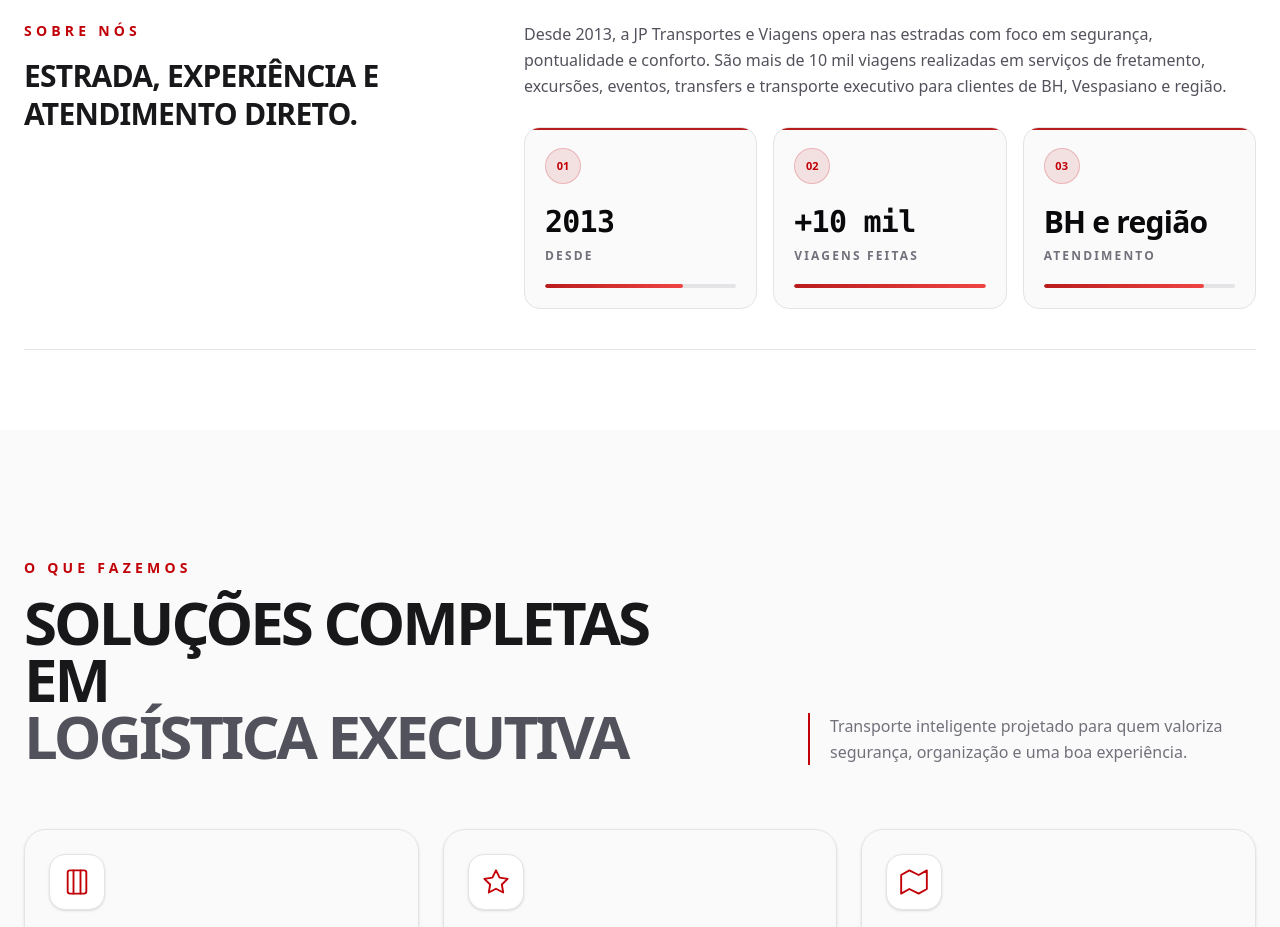
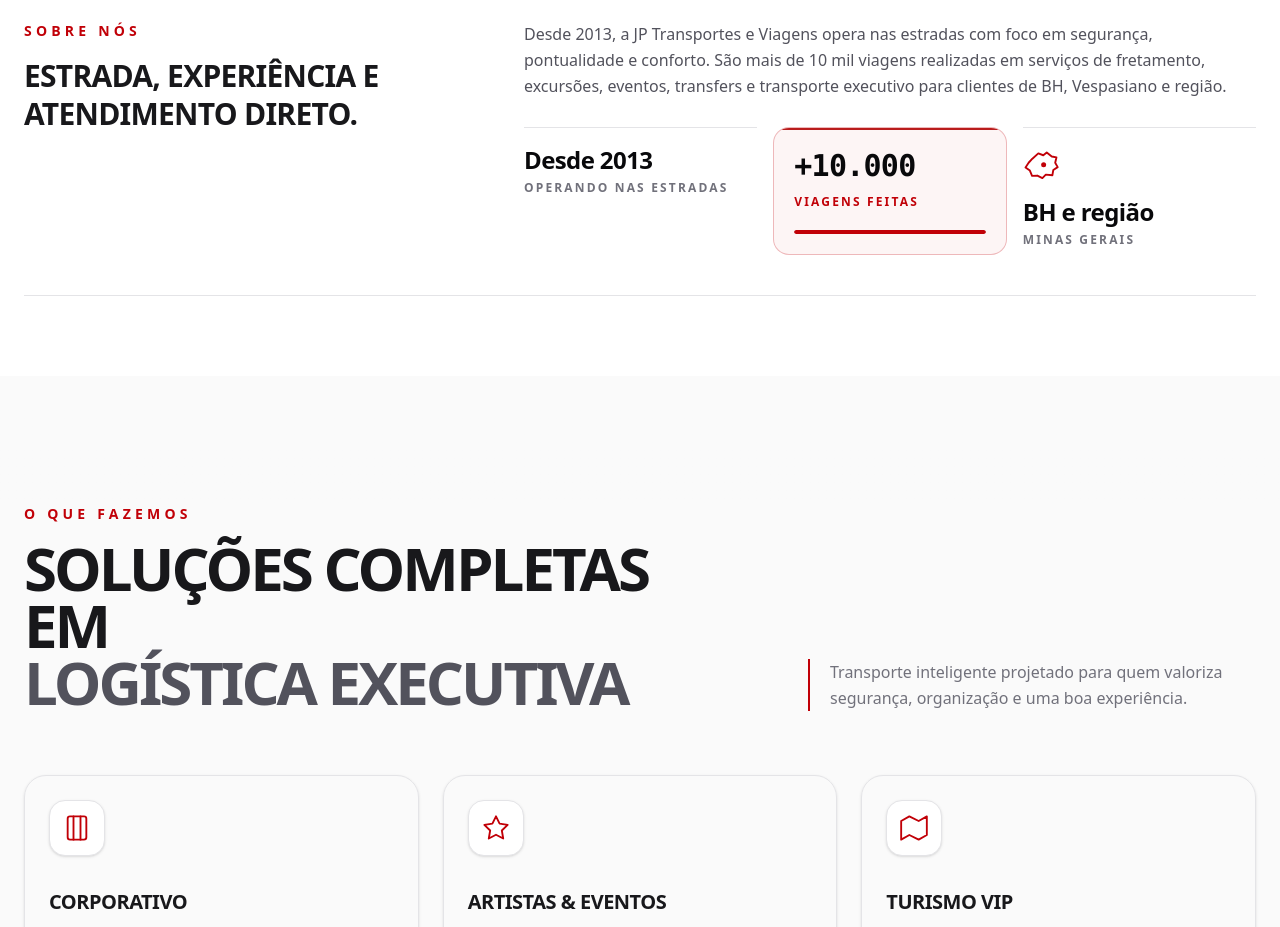
Before and after one commit to devLeao/jptransportes, a Next.js app: page / in a window 1280 px wide. Shown: the part 900-1827 px from the top of the page. Built offline with nearby package versions, Linux system fonts and the light colour scheme.

Commit message:
ajuste sobre a empresa

```diff
--- a/app/globals.css
+++ b/app/globals.css
@@ -81,9 +81,9 @@
 
 .about-stat {
   opacity: 0;
-  transform: translateY(18px);
-  transition: opacity 0.75s ease, transform 0.75s ease, border-color 0.4s ease,
-    background-color 0.4s ease;
+  transform: translateY(14px);
+  transition: opacity 0.7s ease, transform 0.7s ease, border-color 0.4s ease,
+    background-color 0.4s ease, box-shadow 0.4s ease;
 }
 
 .section-reveal.is-visible .about-stat {
@@ -99,8 +99,10 @@
   transition-delay: 0.24s;
 }
 
-.section-reveal.is-visible .about-stat:hover {
+.section-reveal.is-visible .about-trip-counter:hover,
+.section-reveal.is-visible .about-trip-counter:focus-visible {
   border-color: rgba(185, 28, 28, 0.45);
+  box-shadow: 0 18px 45px rgba(185, 28, 28, 0.12);
 }
 
 .about-stat-line {
@@ -114,45 +116,8 @@
   transition: width 2s ease;
 }
 
-.about-stat-line-delay-1 {
-  transition-delay: 0.18s;
-}
-
-.about-stat-line-delay-2 {
-  transition-delay: 0.32s;
-}
-
 .section-reveal.is-visible .about-stat-line {
   width: 100%;
-}
-
-.about-progress {
-  display: block;
-  width: 0;
-  height: 100%;
-  border-radius: 999px;
-  background: linear-gradient(90deg, #b91c1c, #ef4444);
-  transition: width 2.6s cubic-bezier(0.22, 1, 0.36, 1);
-}
-
-.about-progress-2 {
-  transition-delay: 0.18s;
-}
-
-.about-progress-3 {
-  transition-delay: 0.32s;
-}
-
-.section-reveal.is-visible .about-progress-1 {
-  width: 72%;
-}
-
-.section-reveal.is-visible .about-progress-2 {
-  width: 100%;
-}
-
-.section-reveal.is-visible .about-progress-3 {
-  width: 84%;
 }
 
 @keyframes hero-reveal {
--- a/app/page.tsx
+++ b/app/page.tsx
@@ -1,6 +1,6 @@
 'use client';
 
-import { useEffect, useMemo, useRef, useState } from 'react';
+import { useCallback, useEffect, useMemo, useRef, useState } from 'react';
 import type { PointerEvent as ReactPointerEvent } from 'react';
 import Image from 'next/image';
 
@@ -428,7 +428,6 @@
   const countAnimationRef = useRef<number | null>(null);
   const [activeService, setActiveService] = useState(0);
   const [activePhoto, setActivePhoto] = useState(0);
-  const [yearCount, setYearCount] = useState(2000);
   const [travelCount, setTravelCount] = useState(0);
 
   const currentService = useMemo(() => services[activeService], [activeService]);
@@ -437,8 +436,38 @@
     currentServicePhoto.endsWith('.mp4') ||
     currentServicePhoto.endsWith('.webm') ||
     currentServicePhoto.endsWith('.ogg');
-  const travelCountLabel =
-    travelCount >= 10000 ? '+10 mil' : `+${travelCount.toLocaleString('pt-BR')}`;
+  const travelCountLabel = `+${travelCount.toLocaleString('pt-BR')}`;
+
+  const animateTravelCount = useCallback(() => {
+    if (countAnimationRef.current) {
+      cancelAnimationFrame(countAnimationRef.current);
+    }
+
+    const reducedMotion = window.matchMedia('(prefers-reduced-motion: reduce)').matches;
+
+    if (reducedMotion) {
+      setTravelCount(10000);
+      return;
+    }
+
+    setTravelCount(0);
+
+    const start = performance.now();
+    const duration = 4200;
+
+    const animateCount = (time: number) => {
+      const progress = Math.min((time - start) / duration, 1);
+      const eased = 1 - Math.pow(1 - progress, 4);
+
+      setTravelCount(Math.round(eased * 10000));
+
+      if (progress < 1) {
+        countAnimationRef.current = requestAnimationFrame(animateCount);
+      }
+    };
+
+    countAnimationRef.current = requestAnimationFrame(animateCount);
+  }, []);
 
   useEffect(() => {
     if (!pageRef.current) return;
@@ -454,30 +483,7 @@
 
           if (entry.target.id === 'sobre' && !countStartedRef.current) {
             countStartedRef.current = true;
-
-            const reducedMotion = window.matchMedia('(prefers-reduced-motion: reduce)').matches;
-
-            if (reducedMotion) {
-              setYearCount(2013);
-              setTravelCount(10000);
-            } else {
-              const start = performance.now() + 250;
-              const duration = 3600;
-
-              const animateCount = (time: number) => {
-                const progress = Math.min(Math.max((time - start) / duration, 0), 1);
-                const eased = 1 - Math.pow(1 - progress, 3);
-
-                setYearCount(Math.round(2000 + eased * 13));
-                setTravelCount(Math.round(eased * 10000));
-
-                if (progress < 1) {
-                  countAnimationRef.current = requestAnimationFrame(animateCount);
-                }
-              };
-
-              countAnimationRef.current = requestAnimationFrame(animateCount);
-            }
+            animateTravelCount();
           }
 
           observer.unobserve(entry.target);
@@ -495,7 +501,7 @@
         cancelAnimationFrame(countAnimationRef.current);
       }
     };
-  }, []);
+  }, [animateTravelCount]);
 
   useEffect(() => {
     const reducedMotion = window.matchMedia('(prefers-reduced-motion: reduce)').matches;
@@ -682,55 +688,61 @@
               </p>
 
               <div className="mt-7 grid grid-cols-1 gap-4 sm:grid-cols-3">
-                <div className="about-stat relative overflow-hidden rounded-2xl border border-zinc-200 bg-zinc-50 p-5 dark:border-zinc-800 dark:bg-white/[0.03]">
-                  <span className="about-stat-line" />
-                  <span className="mb-5 inline-flex h-9 w-9 items-center justify-center rounded-full border border-red-700/20 bg-red-700/10 text-[11px] font-black text-red-700">
-                    01
+                <div className="about-stat relative border-t border-zinc-200 pt-4 dark:border-zinc-800">
+                  <strong className="block text-2xl font-black tracking-tight text-zinc-950 dark:text-white">
+                    Desde 2013
+                  </strong>
+                  <span className="mt-1 block text-xs font-bold uppercase tracking-[0.18em] text-zinc-500 dark:text-zinc-500">
+                    Operando nas estradas
                   </span>
-                  <strong className="block font-mono text-3xl font-black tracking-tight text-zinc-950 tabular-nums dark:text-white">
-                    {yearCount}
-                  </strong>
-                  <span className="mt-2 block text-xs font-bold uppercase tracking-[0.18em] text-zinc-500 dark:text-zinc-500">
-                    Desde
-                  </span>
-                  <div className="mt-5 h-1 overflow-hidden rounded-full bg-zinc-200 dark:bg-white/10">
-                    <span className="about-progress about-progress-1" />
-                  </div>
                 </div>
 
-                <div className="about-stat relative overflow-hidden rounded-2xl border border-zinc-200 bg-zinc-50 p-5 dark:border-zinc-800 dark:bg-white/[0.03]">
-                  <span className="about-stat-line about-stat-line-delay-1" />
-                  <span className="mb-5 inline-flex h-9 w-9 items-center justify-center rounded-full border border-red-700/20 bg-red-700/10 text-[11px] font-black text-red-700">
-                    02
-                  </span>
-                  <strong
-                    className="block font-mono text-3xl font-black tracking-tight text-zinc-950 tabular-nums transition-colors duration-300 dark:text-white"
-                    aria-label="Mais de 10 mil viagens feitas"
-                  >
+                <button
+                  type="button"
+                  onClick={animateTravelCount}
+                  onMouseEnter={animateTravelCount}
+                  onFocus={animateTravelCount}
+                  className="about-stat about-trip-counter group relative overflow-hidden rounded-2xl border border-red-700/25 bg-red-700/[0.04] p-5 text-left outline-none transition-colors hover:border-red-700/60 focus-visible:ring-2 focus-visible:ring-red-700 dark:bg-red-700/[0.08]"
+                  aria-label="Mais de dez mil viagens feitas"
+                >
+                  <span className="about-stat-line" />
+                  <strong className="block min-h-[2.35rem] font-mono text-3xl font-black tracking-tight text-zinc-950 tabular-nums dark:text-white">
                     {travelCountLabel}
                   </strong>
-                  <span className="mt-2 block text-xs font-bold uppercase tracking-[0.18em] text-zinc-500 dark:text-zinc-500">
+                  <span className="mt-2 block text-xs font-bold uppercase tracking-[0.18em] text-red-700">
                     Viagens feitas
                   </span>
-                  <div className="mt-5 h-1 overflow-hidden rounded-full bg-zinc-200 dark:bg-white/10">
-                    <span className="about-progress about-progress-2" />
+                  <span className="mt-5 block h-1 overflow-hidden rounded-full bg-zinc-200 dark:bg-white/10">
+                    <span
+                      className="block h-full rounded-full bg-red-700 transition-[width] duration-300"
+                      style={{ width: `${Math.min(100, travelCount / 100)}%` }}
+                    />
+                  </span>
+                </button>
+
+                <div className="about-stat relative border-t border-zinc-200 pt-4 dark:border-zinc-800">
+                  <div className="mb-3 flex h-10 w-10 items-center justify-center text-red-700">
+                    <svg
+                      viewBox="0 0 64 64"
+                      aria-hidden="true"
+                      className="h-10 w-10"
+                      fill="none"
+                    >
+                      <path
+                        d="M15 23.5 24.5 15l8 3 5.5-4.5 8 6.5 7.5 1.5-2 8.5 4 7-7 4.5-1.5 8.5-10.5-1-5.5 5.5-8-4-8.5.5-3.5-8.5-7-5 5-7.5z"
+                        stroke="currentColor"
+                        strokeWidth="3"
+                        strokeLinejoin="round"
+                      />
+                      <circle cx="33" cy="33" r="4" fill="currentColor" />
+                    </svg>
                   </div>
-                </div>
-
-                <div className="about-stat relative overflow-hidden rounded-2xl border border-zinc-200 bg-zinc-50 p-5 dark:border-zinc-800 dark:bg-white/[0.03]">
-                  <span className="about-stat-line about-stat-line-delay-2" />
-                  <span className="mb-5 inline-flex h-9 w-9 items-center justify-center rounded-full border border-red-700/20 bg-red-700/10 text-[11px] font-black text-red-700">
-                    03
-                  </span>
-                  <strong className="block text-3xl font-black tracking-tight text-zinc-950 dark:text-white">
+                  <strong className="block text-2xl font-black tracking-tight text-zinc-950 dark:text-white">
                     BH e região
                   </strong>
-                  <span className="mt-2 block text-xs font-bold uppercase tracking-[0.18em] text-zinc-500 dark:text-zinc-500">
-                    Atendimento
+                  <span className="mt-1 block text-xs font-bold uppercase tracking-[0.18em] text-zinc-500 dark:text-zinc-500">
+                    Minas Gerais
                   </span>
-                  <div className="mt-5 h-1 overflow-hidden rounded-full bg-zinc-200 dark:bg-white/10">
-                    <span className="about-progress about-progress-3" />
-                  </div>
                 </div>
               </div>
             </div>
```
